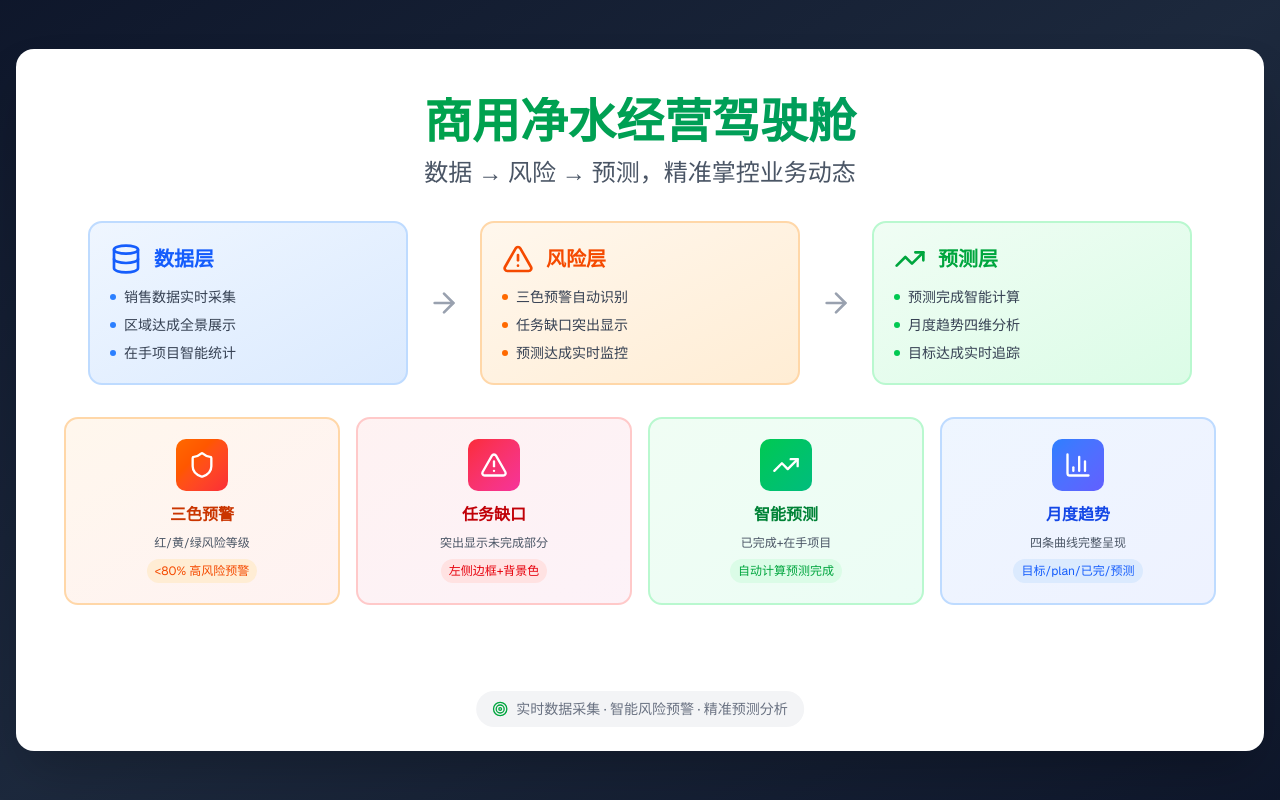
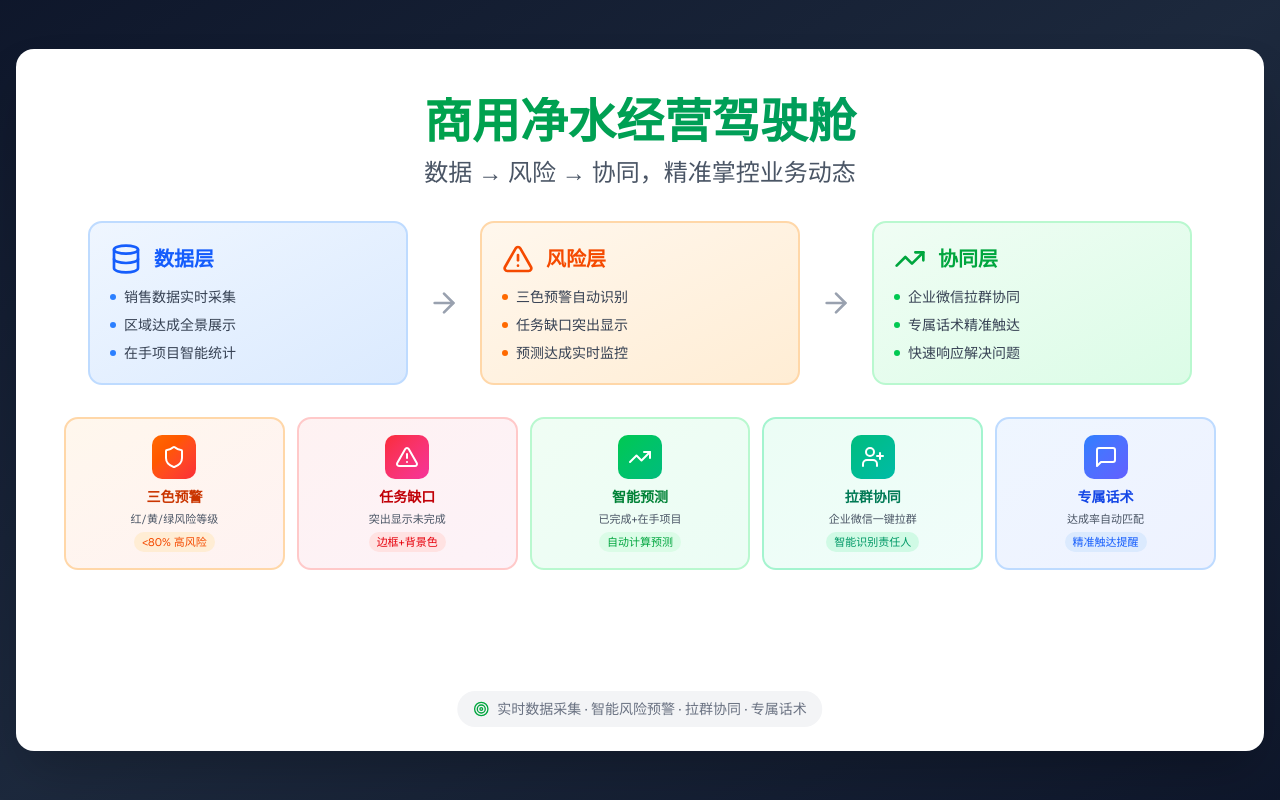
Before and after one commit to navylee1990/coze_jsc, a Next.js app: page /ppt in a window 1280 px wide. Built offline with nearby package versions, Linux system fonts and the light colour scheme.

Commit message:
feat: 重新设计PPT，添加企业微信拉群和专属话术功能展示

```diff
--- a/src/app/ppt/page.tsx
+++ b/src/app/ppt/page.tsx
@@ -1,8 +1,8 @@
 'use client';
 
-import { Database, AlertTriangle, Activity, Target, ArrowRight, TrendingUp, Shield, BarChart3 } from 'lucide-react';
+import { Database, AlertTriangle, TrendingUp, Target, ArrowRight, Shield, MessageSquare, UserPlus } from 'lucide-react';
 
-// 单页PPT：数据→风险→行动，保障目标达成
+// 单页PPT：数据→风险→协同，精准掌控业务动态
 
 export default function PPTPage() {
   return (
@@ -15,7 +15,7 @@ export default function PPTPage() {
             <h1 className="text-5xl font-bold bg-gradient-to-r from-green-600 to-emerald-600 bg-clip-text text-transparent mb-3">
               商用净水经营驾驶舱
             </h1>
-            <p className="text-2xl text-gray-600 font-medium">数据 → 风险 → 预测，精准掌控业务动态</p>
+            <p className="text-2xl text-gray-600 font-medium">数据 → 风险 → 协同，精准掌控业务动态</p>
           </div>
 
           {/* 核心流程 */}
@@ -75,25 +75,25 @@ export default function PPTPage() {
               {/* 箭头 */}
               <ArrowRight className="w-8 h-8 text-gray-400 flex-shrink-0" />
 
-              {/* 预测层 */}
+              {/* 协同层 */}
               <div className="flex-1 max-w-xs">
                 <div className="bg-gradient-to-br from-green-50 to-green-100 rounded-xl p-5 border-2 border-green-200">
                   <div className="flex items-center gap-3 mb-3">
                     <TrendingUp className="w-8 h-8 text-green-600" />
-                    <h3 className="text-xl font-bold text-green-600">预测层</h3>
+                    <h3 className="text-xl font-bold text-green-600">协同层</h3>
                   </div>
                   <div className="space-y-2 text-sm text-gray-700">
                     <div className="flex items-center gap-2">
                       <div className="w-1.5 h-1.5 rounded-full bg-green-500"></div>
-                      <span>预测完成智能计算</span>
+                      <span>企业微信拉群协同</span>
                     </div>
                     <div className="flex items-center gap-2">
                       <div className="w-1.5 h-1.5 rounded-full bg-green-500"></div>
-                      <span>月度趋势四维分析</span>
+                      <span>专属话术精准触达</span>
                     </div>
                     <div className="flex items-center gap-2">
                       <div className="w-1.5 h-1.5 rounded-full bg-green-500"></div>
-                      <span>目标达成实时追踪</span>
+                      <span>快速响应解决问题</span>
                     </div>
                   </div>
                 </div>
@@ -101,68 +101,84 @@ export default function PPTPage() {
             </div>
           </div>
 
-          {/* 四大核心特色 */}
-          <div className="grid grid-cols-4 gap-4">
+          {/* 五大核心特色 */}
+          <div className="grid grid-cols-5 gap-3">
             {/* 三色预警 */}
-            <div className="bg-gradient-to-br from-orange-50 to-red-50 rounded-xl p-5 border-2 border-orange-200">
+            <div className="bg-gradient-to-br from-orange-50 to-red-50 rounded-xl p-4 border-2 border-orange-200">
               <div className="flex flex-col items-center text-center">
-                <div className="p-3 bg-gradient-to-br from-orange-500 to-red-500 rounded-lg mb-3">
-                  <Shield className="w-7 h-7 text-white" />
+                <div className="p-2.5 bg-gradient-to-br from-orange-500 to-red-500 rounded-lg mb-2">
+                  <Shield className="w-6 h-6 text-white" />
                 </div>
-                <div className="flex items-center gap-1 mb-2">
-                  <h3 className="text-base font-bold text-orange-700">三色预警</h3>
+                <div className="flex items-center gap-1 mb-1">
+                  <h3 className="text-sm font-bold text-orange-700">三色预警</h3>
                 </div>
-                <div className="text-xs text-gray-600 mb-2">红/黄/绿风险等级</div>
-                <div className="text-xs text-orange-600 bg-orange-100 px-2 py-1 rounded-full">
-                  &lt;80% 高风险预警
+                <div className="text-[11px] text-gray-600 mb-1">红/黄/绿风险等级</div>
+                <div className="text-[11px] text-orange-600 bg-orange-100 px-2 py-0.5 rounded-full">
+                  &lt;80% 高风险
                 </div>
               </div>
             </div>
 
             {/* 任务缺口 */}
-            <div className="bg-gradient-to-br from-red-50 to-pink-50 rounded-xl p-5 border-2 border-red-200">
+            <div className="bg-gradient-to-br from-red-50 to-pink-50 rounded-xl p-4 border-2 border-red-200">
               <div className="flex flex-col items-center text-center">
-                <div className="p-3 bg-gradient-to-br from-red-500 to-pink-500 rounded-lg mb-3">
-                  <AlertTriangle className="w-7 h-7 text-white" />
+                <div className="p-2.5 bg-gradient-to-br from-red-500 to-pink-500 rounded-lg mb-2">
+                  <AlertTriangle className="w-6 h-6 text-white" />
                 </div>
-                <div className="flex items-center gap-1 mb-2">
-                  <h3 className="text-base font-bold text-red-700">任务缺口</h3>
+                <div className="flex items-center gap-1 mb-1">
+                  <h3 className="text-sm font-bold text-red-700">任务缺口</h3>
                 </div>
-                <div className="text-xs text-gray-600 mb-2">突出显示未完成部分</div>
-                <div className="text-xs text-red-600 bg-red-100 px-2 py-1 rounded-full">
-                  左侧边框+背景色
+                <div className="text-[11px] text-gray-600 mb-1">突出显示未完成</div>
+                <div className="text-[11px] text-red-600 bg-red-100 px-2 py-0.5 rounded-full">
+                  边框+背景色
                 </div>
               </div>
             </div>
 
             {/* 智能预测 */}
-            <div className="bg-gradient-to-br from-green-50 to-emerald-50 rounded-xl p-5 border-2 border-green-200">
+            <div className="bg-gradient-to-br from-green-50 to-emerald-50 rounded-xl p-4 border-2 border-green-200">
               <div className="flex flex-col items-center text-center">
-                <div className="p-3 bg-gradient-to-br from-green-500 to-emerald-500 rounded-lg mb-3">
-                  <TrendingUp className="w-7 h-7 text-white" />
+                <div className="p-2.5 bg-gradient-to-br from-green-500 to-emerald-500 rounded-lg mb-2">
+                  <TrendingUp className="w-6 h-6 text-white" />
                 </div>
-                <div className="flex items-center gap-1 mb-2">
-                  <h3 className="text-base font-bold text-green-700">智能预测</h3>
+                <div className="flex items-center gap-1 mb-1">
+                  <h3 className="text-sm font-bold text-green-700">智能预测</h3>
                 </div>
-                <div className="text-xs text-gray-600 mb-2">已完成+在手项目</div>
-                <div className="text-xs text-green-600 bg-green-100 px-2 py-1 rounded-full">
-                  自动计算预测完成
+                <div className="text-[11px] text-gray-600 mb-1">已完成+在手项目</div>
+                <div className="text-[11px] text-green-600 bg-green-100 px-2 py-0.5 rounded-full">
+                  自动计算预测
                 </div>
               </div>
             </div>
 
-            {/* 月度趋势 */}
-            <div className="bg-gradient-to-br from-blue-50 to-indigo-50 rounded-xl p-5 border-2 border-blue-200">
+            {/* 企业微信拉群 */}
+            <div className="bg-gradient-to-br from-emerald-50 to-teal-50 rounded-xl p-4 border-2 border-emerald-200">
               <div className="flex flex-col items-center text-center">
-                <div className="p-3 bg-gradient-to-br from-blue-500 to-indigo-500 rounded-lg mb-3">
-                  <BarChart3 className="w-7 h-7 text-white" />
+                <div className="p-2.5 bg-gradient-to-br from-emerald-500 to-teal-500 rounded-lg mb-2">
+                  <UserPlus className="w-6 h-6 text-white" />
                 </div>
-                <div className="flex items-center gap-1 mb-2">
-                  <h3 className="text-base font-bold text-blue-700">月度趋势</h3>
+                <div className="flex items-center gap-1 mb-1">
+                  <h3 className="text-sm font-bold text-emerald-700">拉群协同</h3>
                 </div>
-                <div className="text-xs text-gray-600 mb-2">四条曲线完整呈现</div>
-                <div className="text-xs text-blue-600 bg-blue-100 px-2 py-1 rounded-full">
-                  目标/plan/已完/预测
+                <div className="text-[11px] text-gray-600 mb-1">企业微信一键拉群</div>
+                <div className="text-[11px] text-emerald-600 bg-emerald-100 px-2 py-0.5 rounded-full">
+                  智能识别责任人
+                </div>
+              </div>
+            </div>
+
+            {/* 专属话术 */}
+            <div className="bg-gradient-to-br from-blue-50 to-indigo-50 rounded-xl p-4 border-2 border-blue-200">
+              <div className="flex flex-col items-center text-center">
+                <div className="p-2.5 bg-gradient-to-br from-blue-500 to-indigo-500 rounded-lg mb-2">
+                  <MessageSquare className="w-6 h-6 text-white" />
+                </div>
+                <div className="flex items-center gap-1 mb-1">
+                  <h3 className="text-sm font-bold text-blue-700">专属话术</h3>
+                </div>
+                <div className="text-[11px] text-gray-600 mb-1">达成率自动匹配</div>
+                <div className="text-[11px] text-blue-600 bg-blue-100 px-2 py-0.5 rounded-full">
+                  精准触达提醒
                 </div>
               </div>
             </div>
@@ -172,7 +188,7 @@ export default function PPTPage() {
           <div className="absolute bottom-6 left-1/2 transform -translate-x-1/2">
             <div className="flex items-center gap-2 text-sm text-gray-500 bg-gray-100 px-4 py-2 rounded-full">
               <Target className="w-4 h-4 text-green-600" />
-              <span>实时数据采集 · 智能风险预警 · 精准预测分析</span>
+              <span>实时数据采集 · 智能风险预警 · 拉群协同 · 专属话术</span>
             </div>
           </div>
         </div>
```
